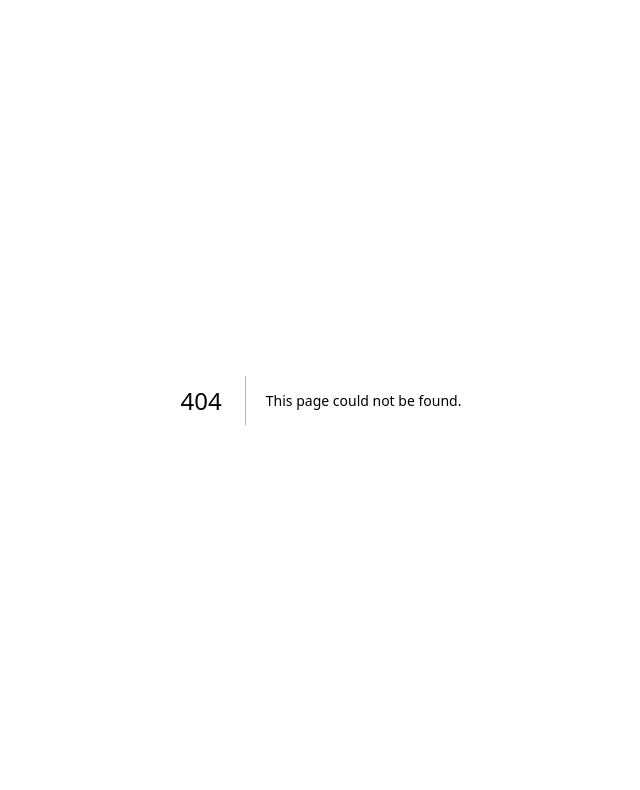
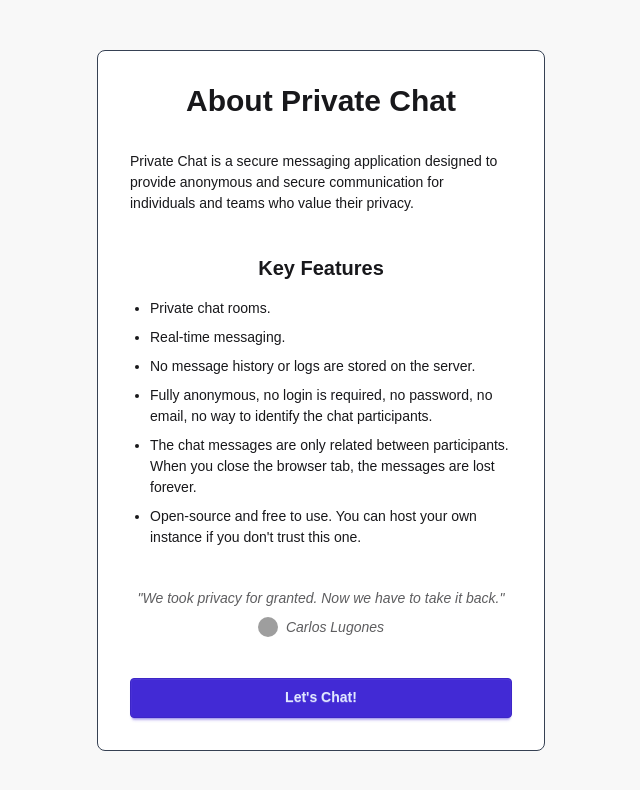
Before and after one commit to CarlosLugones/private-chat-frontend, a Next.js app: page /about in a window 1280 px wide. Before the commit this address had no page. Shown: the top 790 px of the page, without its empty margins (319-959 px from the left). Built offline with nearby package versions, Linux system fonts and the light colour scheme; grey boxes are pictures that could not be loaded.

Commit message:
perf: makeup for open-sourcing

```diff
--- /dev/null
+++ b/app/about/page.js
@@ -0,0 +1,61 @@
+'use client';
+
+import Link from 'next/link';
+import { useState } from 'react';
+
+export default function About() {
+  return (
+    <div className="flex items-center justify-center min-h-screen bg-base-200">
+      <div className="w-full max-w-md">
+        <div className="card bg-base-100 rounded-lg border border-gray-700">
+          <div className="card-body p-8">
+            <h1 className="text-3xl font-bold text-center mb-6">
+              About Private Chat
+            </h1>
+
+            <div className="space-y-4">
+              <p>
+                Private Chat is a secure messaging application designed to provide
+                anonymous and secure communication for individuals and teams who
+                value their privacy.
+              </p>
+
+              <h2 className="text-xl font-semibold text-center mt-10">Key Features</h2>
+              <ul className="list-disc pl-5 space-y-2">
+                <li>Private chat rooms.</li>
+                <li>Real-time messaging.</li>
+                <li>No message history or logs are stored on the server.</li>
+                <li>Fully anonymous, no login is required, no password, no email, no way to identify the chat participants.</li>
+                <li>The chat messages are only related between participants. When you close the browser tab, the messages are lost forever.</li>
+                <li>Open-source and free to use. You can host your own instance if you don't trust this one.</li>
+              </ul>
+
+              <figure className="flex flex-col items-center mt-10">
+                  <blockquote>
+                      <p className="text-base-content/70 italic">
+                        "We took privacy for granted. Now we have to take it back."
+                      </p>
+                  </blockquote>
+                  <figcaption className="flex items-center justify-center mt-2 gap-2">
+                      <img className="w-5 h-5 rounded-full" src="https://avatars.githubusercontent.com/u/18733370?v=4" alt="Carlos Lugones" />
+                      <cite className="font-medium text-base-content/70">
+                        Carlos Lugones
+                      </cite>
+                  </figcaption>
+              </figure>
+
+              <div className="mt-10 text-center">
+                <Link
+                  href="/"
+                  className="btn btn-primary btn-block"
+                >
+                  Let's Chat!
+                </Link>
+              </div>
+            </div>
+          </div>
+        </div>
+      </div>
+    </div>
+  );
+}
--- a/app/page.js
+++ b/app/page.js
@@ -8,6 +8,8 @@ export default function Home() {
   const [roomname, setRoomname] = useState("");
   const [error, setError] = useState("");
   const router = useRouter();
+  const serverUrl = process.env.NEXT_PUBLIC_BACKEND_URL || 'localhost:8000';
+  const version = require('../package.json').version;
 
   const handleSubmit = (e) => {
     e.preventDefault();
@@ -37,7 +39,8 @@ export default function Home() {
         <div className="card bg-base-100 rounded-lg border border-gray-700">
           <div className="card-body p-8">
             <div className="text-center mb-6">
-              <h1 className="text-3xl font-bold mb-2">
+              <img src="/logo.png" alt="Private Chat" className="w-10 h-10 mx-auto" />
+              <h1 className="text-3xl font-bold mb-3 mt-3">
                 Private Chat
               </h1>
               <p className="text-base-content/70">Join or create a private chat room</p>
@@ -100,6 +103,21 @@ export default function Home() {
             </form>
           </div>
         </div>
+        <div className="text-gray-400">
+          <p className="flex justify-center gap-2 text-xs mt-4">
+            <span>v{version}</span>
+            <span>•</span>
+            <span>Server: {serverUrl}</span>
+          </p>
+        </div>
+        <div className="flex justify-center gap-4 mt-2 text-blue-400 text-xs">
+          <a href="/about" onClick={() => router.push('/about')}>
+            About
+          </a>
+          <a href="https://github.com/CarlosLugones/private-chat-frontend" target="_blank">
+            Code
+          </a>
+        </div>
       </div>
     </div>
   );
```
Also changed, not shown: public/logo.png (added), 1 other file (tests, documents, lock files or other folders).
